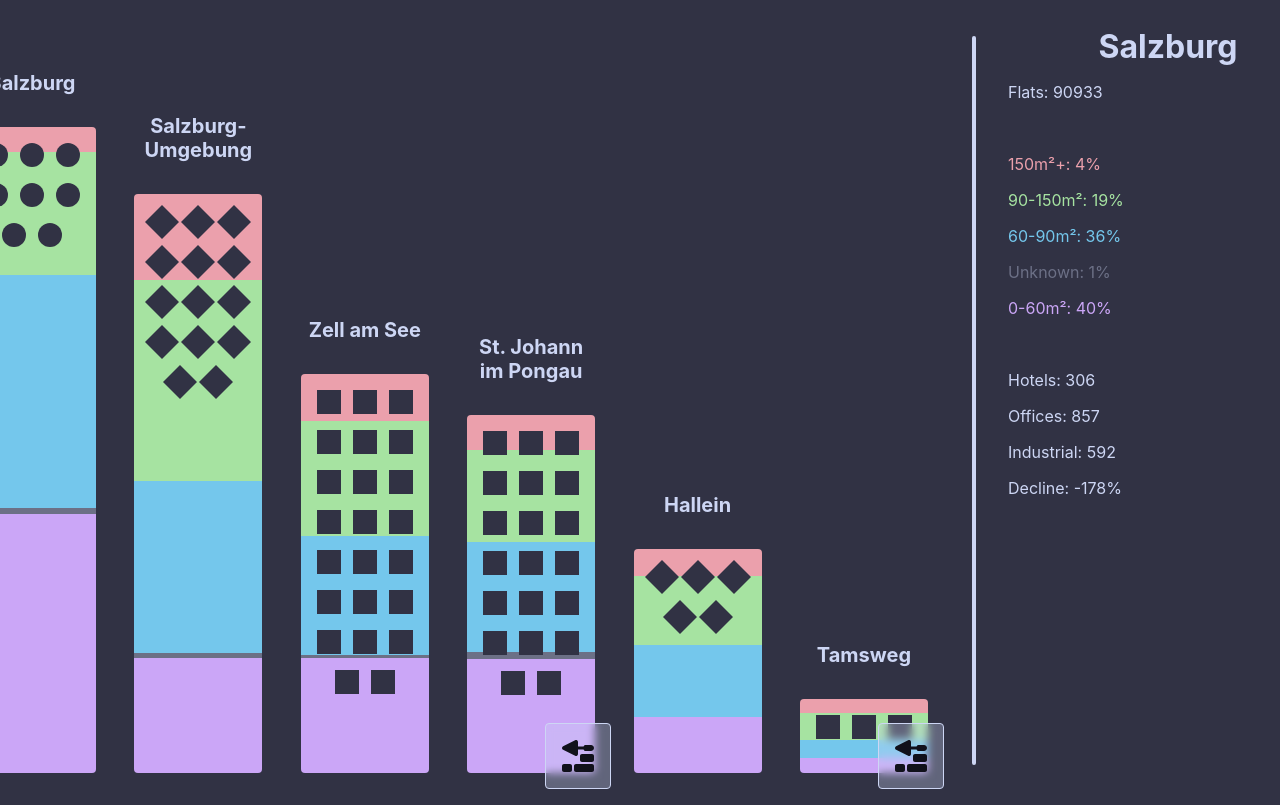
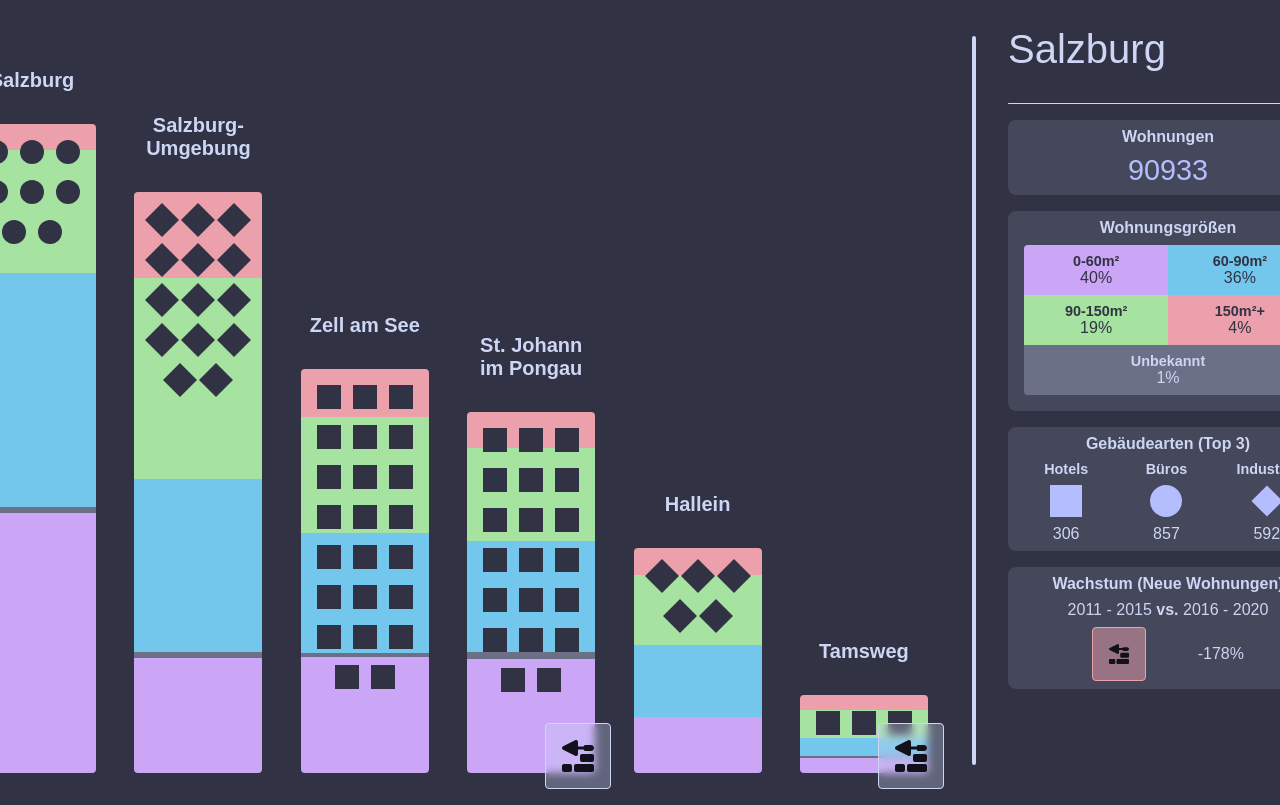
Before and after one commit to ChainArts/DataVis_Max, a React (Vite) app: page / in a window 1280 px wide. Shown: the top 805 px of the page. Built offline with nearby package versions, Linux system fonts and the light colour scheme.

Commit message:
added info section

```diff
--- a/src/App.css
+++ b/src/App.css
@@ -39,18 +39,9 @@ main{
     background-color: #cdd6f4;
 }
 
-.info{
-    display: flex;
-    flex-direction: column;
-    gap: 1rem;
-    flex: 1;
-    padding: 2rem;
-}
-
-.info h1{
-    font-size: 2rem;
-    text-align: center;
-    font-weight: 700;
+.flats span{
+    font-size: 1.8rem;
+    font-weight: 300;
 }
 
 .house-container{
@@ -174,7 +165,6 @@ main{
 
 .unknown{
     background-color: #6c7086;
-
 }
 
 .unknown:hover{
@@ -182,3 +172,192 @@ main{
     border-radius: 4px;
     transition: all 0.3s cubic-bezier(.14, .8, .4, 1);
 }
+
+.info{
+    display: flex;
+    flex-direction: column;
+    gap: 1rem;
+    flex: 1;
+    padding: 2rem;
+}
+
+.info-header{
+    display: flex;
+    justify-content: center;
+    align-items: center;
+    flex-direction: column;
+    gap: 0.5rem;
+    background-color: #45475a;
+    padding: 0.5rem;
+    border-radius: 8px;
+
+
+}
+
+.info h1{
+    font-size: 2.5rem;
+    font-weight: 100;
+    height: 77px;
+    position: relative;
+}
+
+.flats span{
+    color: #b4befe;
+}
+
+.info h1::after{
+    content: '';
+    display: block;
+    width: 100%;
+    height: 1px;
+    background-color: #cdd6f4;
+    border-radius: 4px;
+    bottom: 0;
+    position: absolute;
+}
+
+.info .flats{
+    font-size: 1rem;
+    display: flex;
+    justify-content: center;
+    align-items: center;
+    gap: 0.5rem;
+    flex-direction: column;
+    font-weight: 700;
+}
+
+.flat-sizes{
+    display: flex;
+    justify-content: center;
+    align-items: center;
+    gap: 0.5rem;
+    flex-direction: column;
+    background-color: #45475a;
+    border-radius: 8px;
+    padding: 0.5rem 1rem 1rem 1rem;
+}
+
+.flat-sizes > div{
+    display: flex;
+    flex-wrap: wrap;
+}
+
+.size{
+    width: 50%;
+    display: flex;
+    justify-content: center;
+    align-items: center;
+    font-size: 1rem;
+    flex-direction: column;
+    color: #313244;
+    padding: 0.5rem 0;
+}
+
+.info_0_60{
+    background-color: #cba6f7;
+    border-radius: 4px 0 0 0;
+}
+.info_60_90{
+    background-color: #74c7ec;
+    border-radius: 0 4px 0 0;
+}
+
+.info_90_150{
+    background-color: #a6e3a1;
+}
+
+.info_150{
+    background-color: #eba0ac;
+}
+
+.info_unknown{
+    background-color: #6c7086;
+    border-radius: 0 0 4px 4px;
+    padding: 0.5rem 0;
+    width: 100%;
+    color:#cdd6f4;
+}
+
+.categories{
+    display: flex;
+    justify-content: center;
+    align-items: center;
+    gap: 0.5rem;
+    flex-direction: column;
+    background-color: #45475a;
+    border-radius: 8px;
+    padding: 0.5rem;
+}
+
+.categories > div{
+    display: flex;
+    width: 100%;
+}
+
+.category{
+    width: 33%;
+    display: flex;
+    align-items: center;
+    font-size: 1rem;
+    flex-direction: column;
+    justify-content: center;
+    gap: 0.5rem;
+}
+
+.info_shape{
+    background-color: #b4befe;
+    width: 2rem;
+    height: 2rem;
+}
+
+.offices > .info_shape{
+    border-radius: 20rem;
+}
+
+.industrial > .info_shape{
+    rotate: 45deg;
+    scale: 0.69;
+}
+
+.info_growth{
+    display: flex;
+    justify-content: center;
+    align-items: center;
+    gap: 0.5rem;
+    background-color: #45475a;
+    border-radius: 8px;
+    padding: 0.5rem;
+    flex-direction: column;
+}
+
+h3{
+    font-size: 0.9rem;
+}
+
+.growth_icon{
+    width: 50%;
+    display: flex;
+    flex-direction: row;
+    justify-content: space-between;
+    align-items: center;
+}
+
+.growth_icon.positive .growth {
+    background-color: #a6e3a180;
+    border: #a6e3a1 1px solid;
+}
+
+.growth_icon.negative .growth {
+    background-color: #eba0ac80;
+    border: #eba0ac 1px solid;
+}
+
+.growth.normal{
+    position: relative;
+    bottom: 0;
+    right: 0;
+}
+
+.growth.normal img{
+    width: 1.25rem;
+}
--- a/src/House.tsx
+++ b/src/House.tsx
@@ -36,11 +36,11 @@ const Windows = ({ shape, count }: { shape: string, count: number }) => {
 };
 
 const House = ({ houseData, setSelected }: { houseData: HouseData, setSelected: Dispatch<SetStateAction<number>>}) => {
-    const height_0_60 = Math.floor(houseData.flats * houseData.flats_0_60 / 140);
-    const height_60_90 = Math.floor(houseData.flats * houseData.flats_60_90 / 140);
-    const height_90_150 = Math.floor(houseData.flats * houseData.flats_90_150 / 140);
-    const height_150 = Math.floor(houseData.flats * houseData.flats_150 / 140);
-    const height_unknown = Math.floor(houseData.flats * houseData.unknown / 140);
+    const height_0_60 = Math.round(houseData.flats * houseData.flats_0_60 / 140);
+    const height_60_90 = Math.round(houseData.flats * houseData.flats_60_90 / 140);
+    const height_90_150 = Math.round(houseData.flats * houseData.flats_90_150 / 140);
+    const height_150 = Math.round(houseData.flats * houseData.flats_150 / 140);
+    const height_unknown = Math.round(houseData.flats * houseData.unknown / 140);
 
     const isPositiveGrowth = houseData.growth > 0;
 
@@ -62,7 +62,7 @@ const House = ({ houseData, setSelected }: { houseData: HouseData, setSelected:
             <div style={{ height: height_150 }} className="flats_150"></div>
             <div style={{ height: height_90_150 }} className="flats_90_150"></div>
             <div style={{ height: height_60_90 }} className="flats_60_90"></div>
-            <div style={{ height: height_unknown }} className="unknown"></div>
+            {height_unknown !== 0 ? <div style={{ height: height_unknown, minHeight: height_unknown > 0 ? "2px" : 0 }} className="unknown"></div> : null}
             <div style={{ height: height_0_60 }} className="flats_0_60"></div>
 
             {isPositiveGrowth ?
--- a/src/Info.tsx
+++ b/src/Info.tsx
@@ -1,3 +1,5 @@
+import construction from './assets/construction.svg';
+
 interface HouseData {
     id: number;
     name: string;
@@ -23,19 +25,70 @@ const Info = ({ selected, houseData }: { selected: number, houseData: HouseData[
     const isPositiveGrowth = selectedHouse.growth > 0;
     return (
         <>
-            <h1>{selectedHouse.name}</h1>
-            <p>Flats: {selectedHouse.flats}</p>
-            <br/>
-            <p style={{color: "#eba0ac"}}>150m²+: {Math.round(selectedHouse.flats_150 * 100)}%</p>
-            <p style={{color: "#a6e3a1"}}>90-150m²: {Math.round(selectedHouse.flats_90_150 * 100)}%</p>
-            <p style={{color: "#74c7ec"}}>60-90m²: {Math.round(selectedHouse.flats_60_90*100)}%</p>
-            <p style={{color: "#6c7086"}}>Unknown: {Math.round(selectedHouse.unknown * 100)}%</p>
-            <p style={{ color: "#cba6f7" }}>0-60m²: {Math.round(selectedHouse.flats_0_60 * 100)}%</p>
-            <br/>
-            <p>Hotels: {selectedHouse.hotels}</p>
-            <p>Offices: {selectedHouse.offices}</p>
-            <p>Industrial: {selectedHouse.industrial}</p>
-            {isPositiveGrowth ? <p>Growth: {selectedHouse.growth}%</p> : <p>Decline: {selectedHouse.growth}%</p>}
+
+            <h1 style={{ fontSize: selectedHouse.name.length > 12 ? "1.85rem" : "2.5rem" }}>{selectedHouse.name}</h1>
+            <div className="info-header">
+                <h2 className="flats">
+                    Wohnungen
+                    <span>{selectedHouse.flats}</span>
+                </h2>
+            </div>
+            <div className="flat-sizes">
+                <h2>Wohnungsgrößen</h2>
+                <div>
+                <div className="size info_0_60">
+                    <h3>0-60m²</h3>
+                    <span>{Math.round(selectedHouse.flats_0_60 * 100)}%</span>
+                </div>
+                <div className="size info_60_90">
+                    <h3>60-90m²</h3>
+                    <span>{Math.round(selectedHouse.flats_60_90 * 100)}%</span>
+                </div>
+                <div className="size info_90_150">
+                    <h3>90-150m²</h3>
+                    <span>{Math.round(selectedHouse.flats_90_150 * 100)}%</span>
+                </div>
+                <div className="size info_150">
+                    <h3>150m²+</h3>
+                    <span>{Math.round(selectedHouse.flats_150 * 100)}%</span>
+                </div>
+                <div className="size info_unknown">
+                    <h3>Unbekannt</h3>
+                    <span>{Math.round(selectedHouse.unknown * 100)}%</span>
+                    </div>
+                </div>
+            </div>
+            <div className="categories">
+                <h2>Gebäudearten (Top 3)</h2>
+                <div>
+                    <div className="category hotels">
+                        <h3>Hotels</h3>
+                        <div className="info_shape"></div>
+                        <span>{selectedHouse.hotels}</span>
+                    </div>
+                    <div className="category offices">
+                        <h3>Büros</h3>
+                        <div className="info_shape"></div>
+                        <span>{selectedHouse.offices}</span>
+                    </div>
+                    <div className="category industrial">
+                        <h3>Industrie</h3>
+                        <div className="info_shape"></div>
+                        <span>{selectedHouse.industrial}</span>
+                    </div>
+                </div>
+            </div>
+            <div className="info_growth">
+                <h2>Wachstum (Neue Wohnungen)</h2>
+                <span>2011 - 2015 <strong>vs.</strong> 2016 - 2020</span>
+                <div className={isPositiveGrowth ? "growth_icon positive" : "growth_icon negative"}>
+                    <div className="growth normal">
+                        <img src={construction} alt="Construction" />
+                    </div>
+                    <span>{selectedHouse.growth}%</span>
+                </div>
+            </div>
+
         </>
     );
 }
--- a/src/index.css
+++ b/src/index.css
@@ -6,7 +6,7 @@
     font-size: 100%;
     vertical-align: baseline;
     text-decoration: none !important;
-    font-family: 'Inter', sans-serif;
+    font-family: 'Poppins', sans-serif;
     box-sizing: border-box;
     user-select: none;
     -webkit-font-smoothing: antialiased;
```
